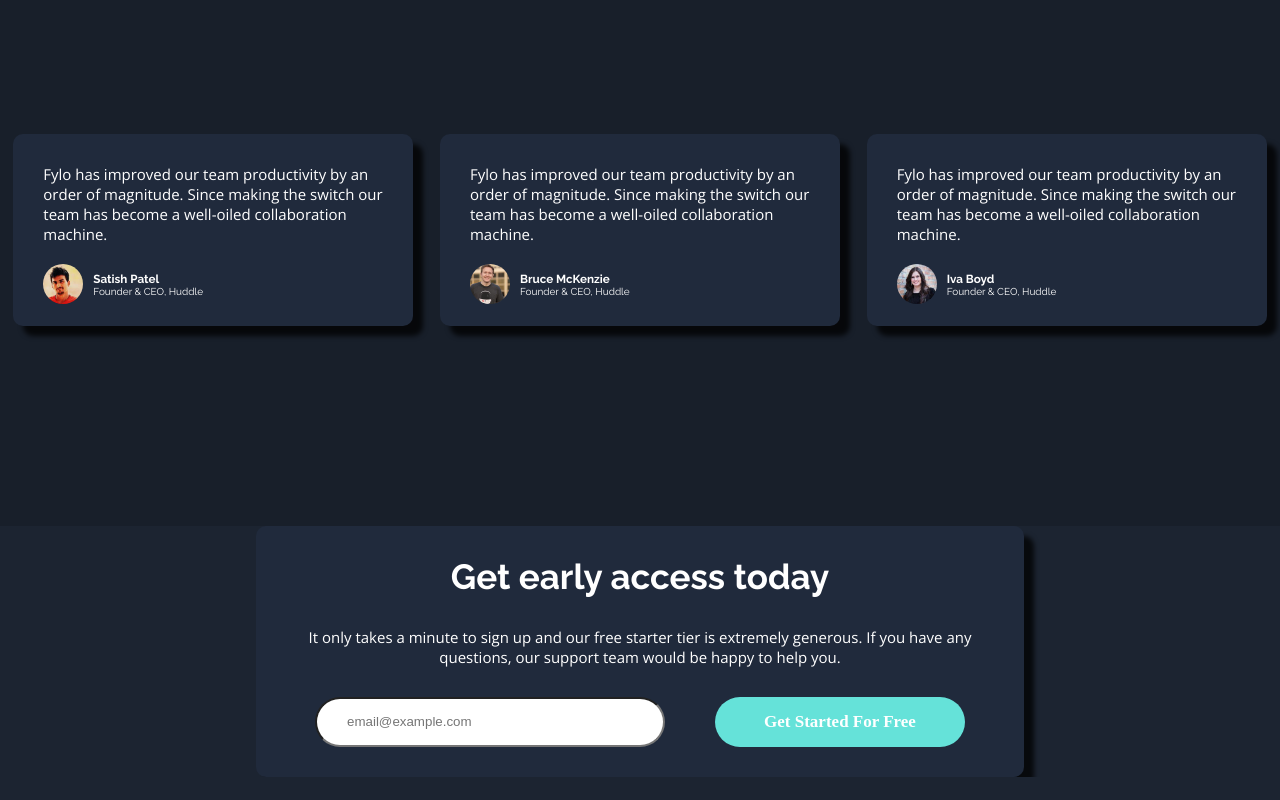
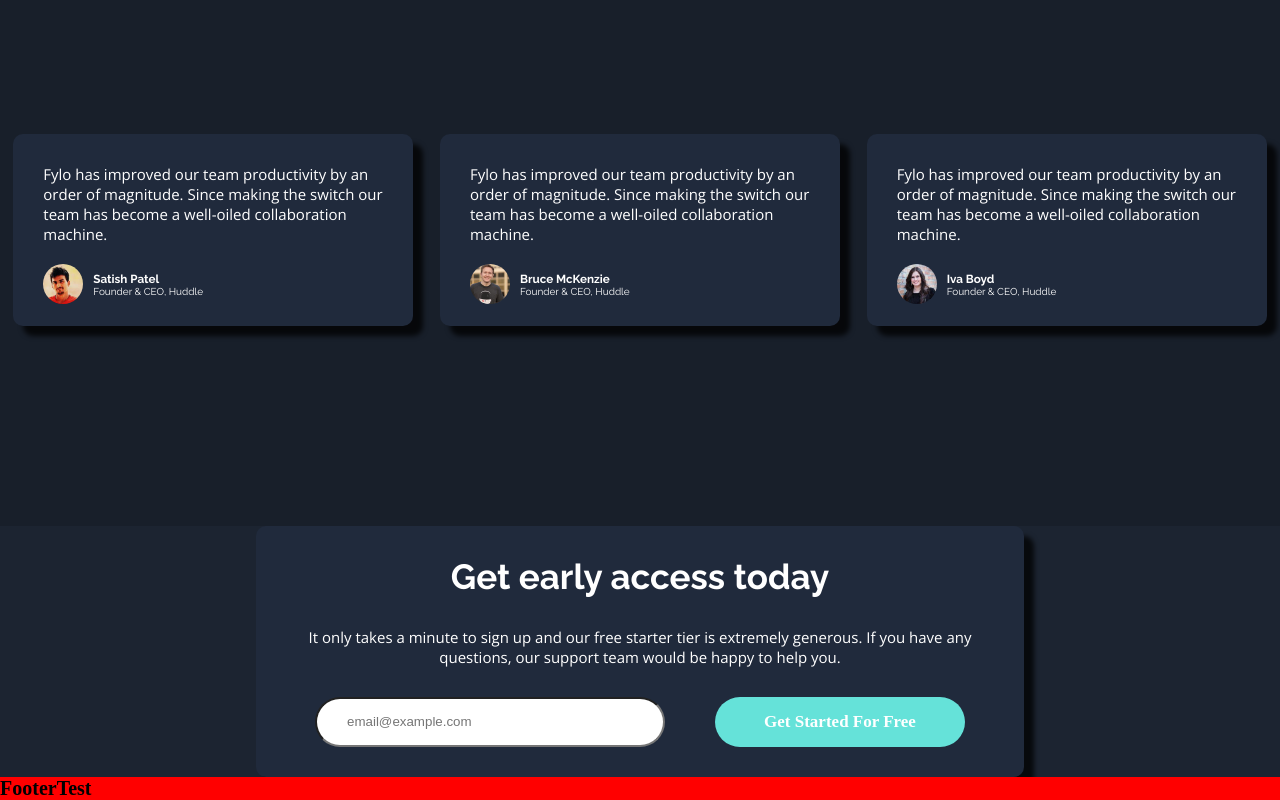
Before and after one commit to cold412/fylo-dark-theme-landing-page-master, a Gatsby site: page / in a window 1280 px wide. Shown: the part 2362-3162 px from the top of the page. Before the commit the page ends 3139 px from the top, so only its background shows below. Built offline with nearby package versions, Linux system fonts and the light colour scheme; Gatsby itself is replaced by a stand-in of ours.

Commit message:
beforeFooter

```diff
--- /dev/null
+++ b/src/pages/Footer.js
@@ -0,0 +1,12 @@
+import React from 'react'
+import '../styles/footer.scss'
+
+function Footer() {
+    return (
+        <div className="footer__container">
+            <h1>FooterTest</h1>
+        </div>
+    )
+}
+
+export default Footer
--- a/src/pages/index.js
+++ b/src/pages/index.js
@@ -5,6 +5,7 @@
 import Page3 from "./Page3"
 import Page4 from "./Page4"
 import Page5 from "./Page5"
+import Footer from "./Footer"
 import '../styles.scss'
 import '../styles/index.scss'
 
@@ -29,6 +30,9 @@
       <div className="page5Cont">
       <Page5 />
       </div>
+      <div className="pageFooter">
+        <Footer />
+      </div>
     </div>
   )
 }
--- /dev/null
+++ b/src/styles/footer.scss
@@ -0,0 +1,5 @@
+@import '_var';
+
+.footer__container{
+    background-color: red;
+}
```
Also changed, not shown: src/pages/Page6.js (deleted, +0 -11 lines).
